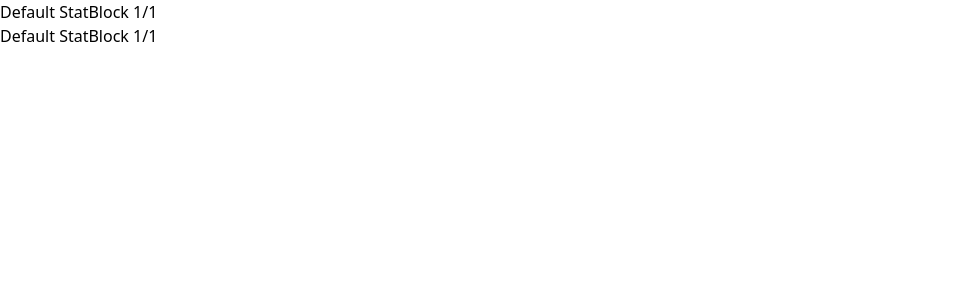
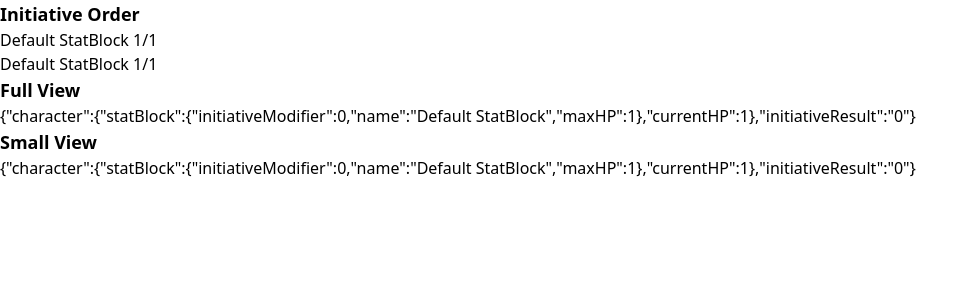
Before and after one commit to cynicaloptimist/paragon-combat-tracker, a Next.js app: page / in a window 1280 px wide. Shown: the top 300 px of the page, without its empty margins (0-979 px from the left). Built offline with nearby package versions, Linux system fonts and the light colour scheme.

Commit message:
Demo diferent renderers

```diff
--- a/pages/components/Tracker.tsx
+++ b/pages/components/Tracker.tsx
@@ -1,3 +1,4 @@
+import { PropsWithChildren } from "react";
 import { Combatant, RulesPlugin } from "../../RegisterPlugin";
 
 type TrackerProps<TCharacter, TStatBlock> = {
@@ -16,8 +17,19 @@ export function Tracker<TCharacter, TStatBlock>(
   };
   return (
     <div>
-      <div>{rulesPlugin.renderInitiativeRow(combatant)}</div>
-      <div>{rulesPlugin.renderInitiativeRow(combatant)}</div>
+      <Heading>Initiative Order</Heading>
+      <div>
+        <div>{rulesPlugin.renderInitiativeRow(combatant)}</div>
+        <div>{rulesPlugin.renderInitiativeRow(combatant)}</div>
+      </div>
+      <Heading>Full View</Heading>
+      <div>{rulesPlugin.renderFullView(combatant)}</div>
+      <Heading>Small View</Heading>
+      <div>{rulesPlugin.renderSmallView(combatant)}</div>
     </div>
   );
 }
+
+const Heading = ({ children }: PropsWithChildren) => (
+  <h2 className="font-bold text-lg">{children}</h2>
+);
```
